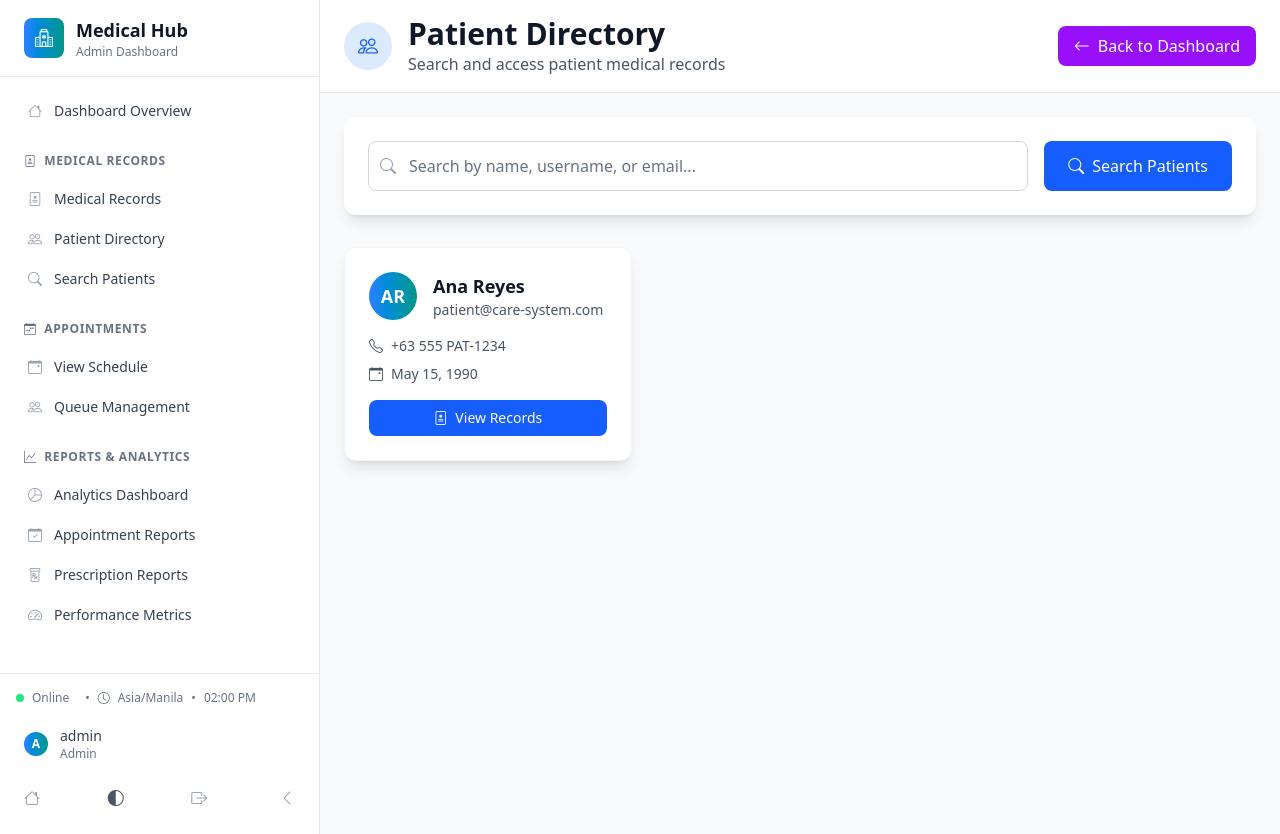
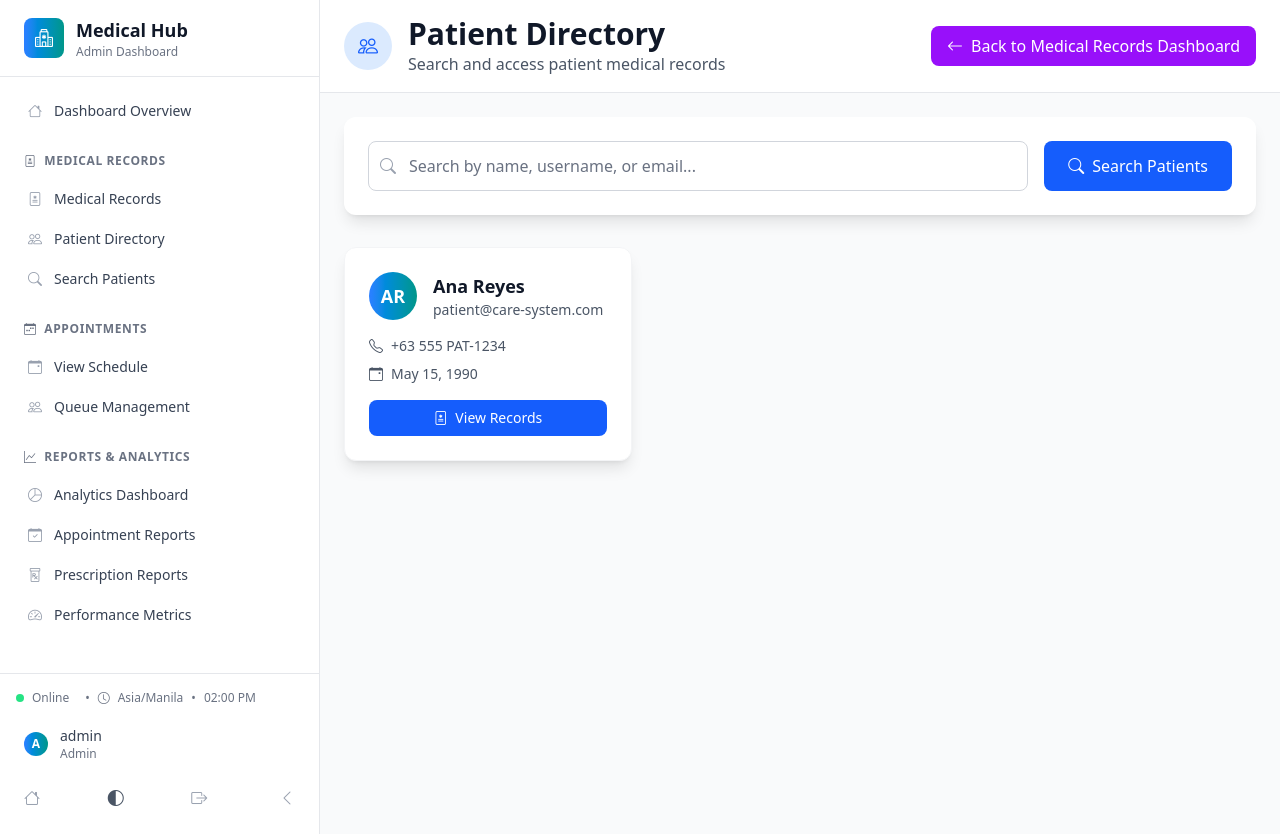
Before and after one commit to MACantara/C.A.R.E, a Flask app: page /medical-records/patients in a window 1280 px wide. Run offline with Flask 3, Linux system fonts and the light colour scheme; the first user in the database is signed in; data comes from the database, SQL or seed files in the repository; data that the repository does not hold is empty.

```diff
--- a/app/templates/medical_dashboard/medical_records/patients.html
+++ b/app/templates/medical_dashboard/medical_records/patients.html
@@ -32,7 +32,7 @@
                 <a href="{{ url_for('medical_records.index') }}"
                     class="inline-flex items-center px-4 py-2 bg-purple-600 text-white rounded-lg hover:bg-purple-700 transition-colors duration-200">
                     <i class="bi bi-arrow-left mr-2"></i>
-                    Back to Dashboard
+                    Back to Medical Records Dashboard
                 </a>
             </div>
         </div>
```
